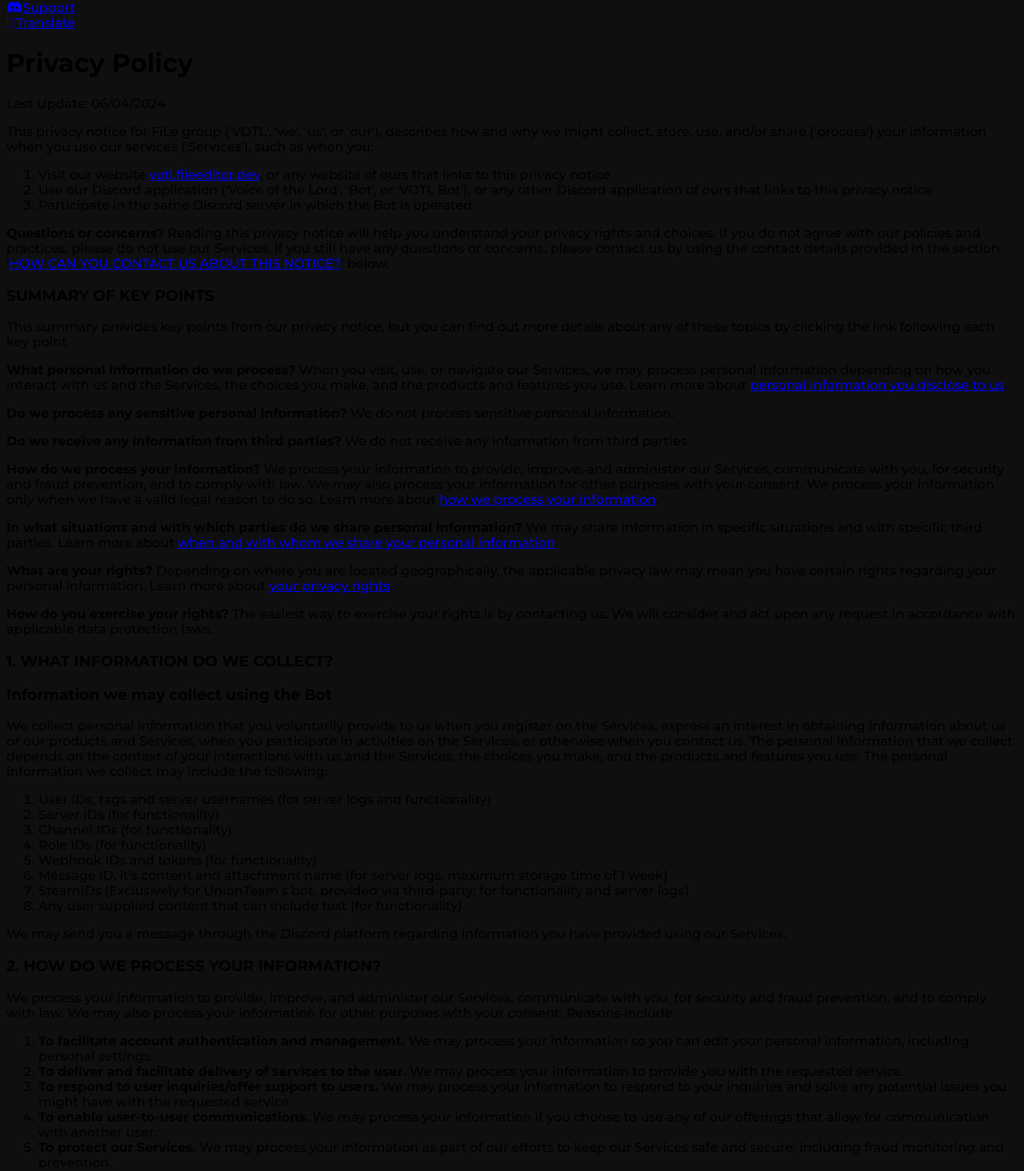
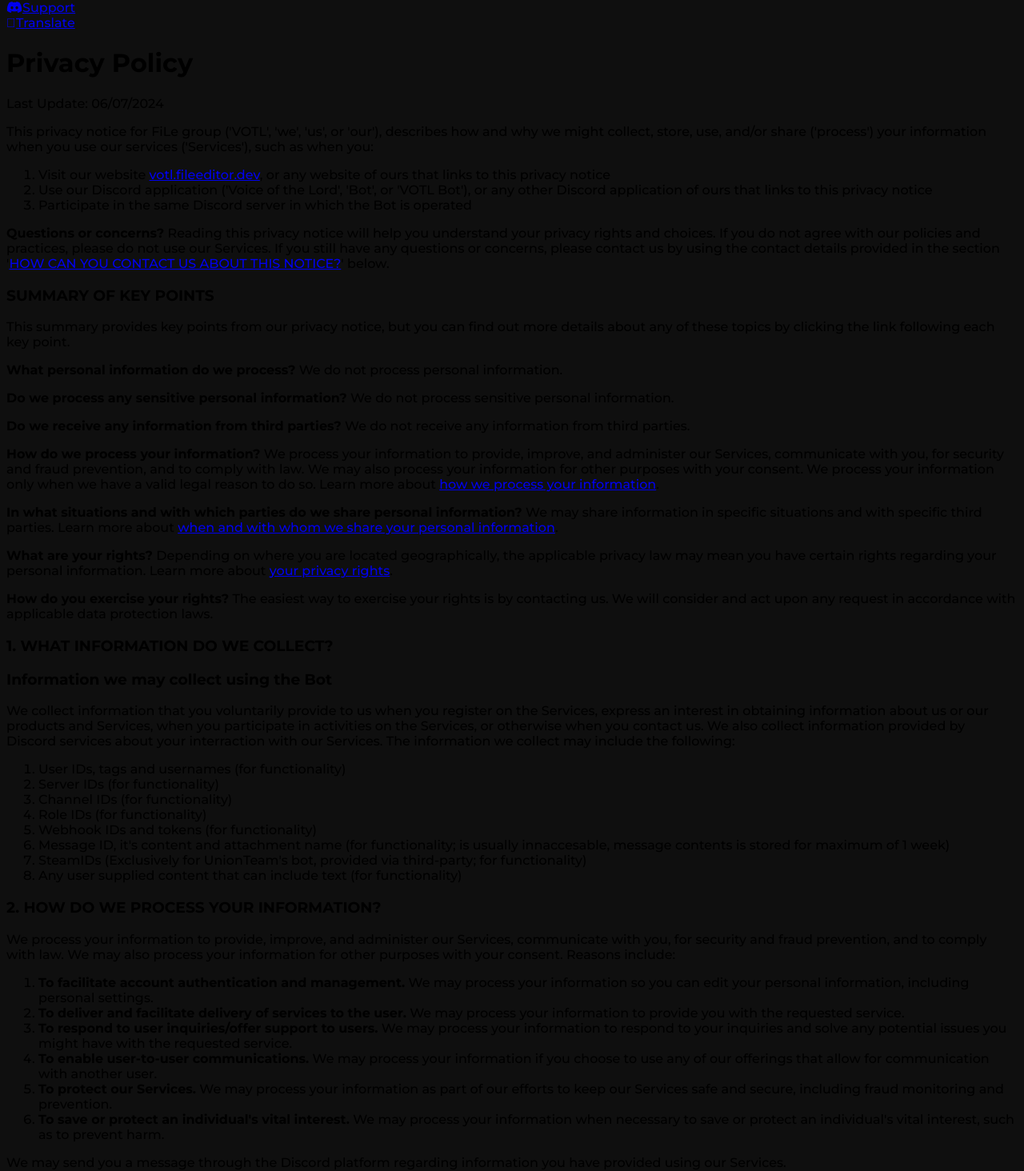
Before and after one commit to FiLe-group/VOTL-website, a Next.js app: page /privacy in a window 1280 px wide. Shown: the part 946-2410 px from the top of the page at 80% size. Built offline with nearby package versions, Linux system fonts and the light colour scheme.

Commit message:
Fixes and changes to Privacy

```diff
--- a/pages/privacy.jsx
+++ b/pages/privacy.jsx
@@ -8,7 +8,7 @@ export default function Privacy() {
       </Head>
 
       <h1 className="mt-4 text-white font-semibold text-3xl">Privacy Policy</h1>
-      <p className="text-sm text-white/30 mb-1">Last Update: 06/04/2024</p>
+      <p className="text-sm text-white/30 mb-1">Last Update: 06/07/2024</p>
       <div className="text-white text-opacity-60 mt-5">
         <p className="py-2">This privacy notice for FiLe group ('VOTL', 'we', 'us', or 'our'), describes how and why we might collect, store, use, and/or share ('process') your information when you use our services ('Services'), such as when you:</p>
         <ol className="py-2 list-disc pl-4">
@@ -19,7 +19,7 @@ export default function Privacy() {
         <p className="py-2"><b>Questions or concerns?</b> Reading this privacy notice will help you understand your privacy rights and choices. If you do not agree with our policies and practices, please do not use our Services. If you still have any questions or concerns, please contact us by using the contact details provided in the section '<a className="text-white" href="#contact">HOW CAN YOU CONTACT US ABOUT THIS NOTICE?</a>' below.</p>
         <h3 className="mt-4 font-bold text-white">SUMMARY OF KEY POINTS</h3>
         <p className="italic font-medium py-2">This summary provides key points from our privacy notice, but you can find out more details about any of these topics by clicking the link following each key point.</p>
-        <p className="py-2"><b>What personal information do we process?</b> When you visit, use, or navigate our Services, we may process personal information depending on how you interact with us and the Services, the choices you make, and the products and features you use. Learn more about <a className="text-white" href="#personalinfo">personal information you disclose to us</a>.</p>
+        <p className="py-2"><b>What personal information do we process?</b> We do not process personal information.</p>
         <p className="py-2"><b>Do we process any sensitive personal information?</b> We do not process sensitive personal information.</p>
         <p className="py-2"><b>Do we receive any information from third parties?</b> We do not receive any information from third parties.</p>
         <p className="py-2"><b>How do we process your information?</b> We process your information to provide, improve, and administer our Services, communicate with you, for security and fraud prevention, and to comply with law. We may also process your information for other purposes with your consent. We process your information only when we have a valid legal reason to do so. Learn more about <a className="text-white" href="#infouse">how we process your information</a>.</p>
@@ -29,18 +29,17 @@ export default function Privacy() {
 
         <h3 id="infocollect" className="mt-4 font-bold text-white">1. WHAT INFORMATION DO WE COLLECT?</h3>
         <h3 className="mt-3 font-bold text-white">Information we may collect using the Bot</h3>
-        <p className="py-2">We collect personal information that you voluntarily provide to us when you register on the Services, express an interest in obtaining information about us or our products and Services, when you participate in activities on the Services, or otherwise when you contact us. The personal information that we collect depends on the context of your interactions with us and the Services, the choices you make, and the products and features you use. The personal information we collect may include the following:</p>
+        <p className="py-2">We collect information that you voluntarily provide to us when you register on the Services, express an interest in obtaining information about us or our products and Services, when you participate in activities on the Services, or otherwise when you contact us. We also collect information provided by Discord services about your interraction with our Services. The information we collect may include the following:</p>
         <ol className="py-2 list-disc pl-4">
-          <li>User IDs, tags and server usernames (for server logs and functionality)</li>
+          <li>User IDs, tags and usernames (for functionality)</li>
           <li>Server IDs (for functionality)</li>
           <li>Channel IDs (for functionality)</li>
           <li>Role IDs (for functionality)</li>
           <li>Webhook IDs and tokens (for functionality)</li>
-          <li>Message ID, it's content and attachment name (for server logs, maximum storage time of 1 week)</li>
-          <li>SteamIDs (Exclusively for UnionTeam's bot, provided via third-party; for functionality and server logs)</li>
+          <li>Message ID, it's content and attachment name (for functionality; is usually innaccesable, message contents is stored for maximum of 1 week)</li>
+          <li>SteamIDs (Exclusively for UnionTeam's bot, provided via third-party; for functionality)</li>
           <li>Any user supplied content that can include text (for functionality)</li>
         </ol>
-        <p className="py-2">We may send you a message through the Discord platform regarding information you have provided using our Services.</p>
 
         <h3 id="infouse" className="mt-4 font-bold text-white">2. HOW DO WE PROCESS YOUR INFORMATION?</h3>
         <p className="py-2">We process your information to provide, improve, and administer our Services, communicate with you, for security and fraud prevention, and to comply with law. We may also process your information for other purposes with your consent. Reasons include:</p>
@@ -52,6 +51,7 @@ export default function Privacy() {
           <li><b>To protect our Services.</b> We may process your information as part of our efforts to keep our Services safe and secure, including fraud monitoring and prevention.</li>
           <li><b>To save or protect an individual's vital interest.</b> We may process your information when necessary to save or protect an individual's vital interest, such as to prevent harm.</li>
         </ol>
+        <p className="py-2">We may send you a message through the Discord platform regarding information you have provided using our Services.</p>
 
         <h3 id="legalbases" className="mt-4 font-bold text-white">3. WHAT LEGAL BASES DO WE RELY ON TO PROCESS YOUR INFORMATION?</h3>
         <p className="py-2">We only process your personal information when we believe it is necessary and we have a valid legal reason (i.e. legal basis) to do so under applicable law, like with your consent, to comply with laws, to provide you with services to enter into or fulfil our contractual obligations, to protect your rights, or to fulfil our legitimate business interests.</p>
--- a/pages/tos.jsx
+++ b/pages/tos.jsx
@@ -30,7 +30,6 @@ export default function Tos() {
           <li>access the Services; and</li>
           <li>download or print a copy of any portion of the Content to which you have properly gained access.</li>
         </ol>
-        <p className="py-2">download or print a copy of any portion of the Content to which you have properly gained access.</p>
         <p className="py-2">Except as set out in this section or elsewhere in our Legal Terms, no part of the Services and no Content or Marks may be copied, reproduced, aggregated, republished, uploaded, posted, publicly displayed, encoded, translated, transmitted, distributed, sold, licensed, or otherwise exploited for any commercial purpose whatsoever, without our express prior written permission.</p>
         <p className="py-2">We reserve all rights not expressly granted to you in and to the Services, Content, and Marks.</p>
         <p className="py-2">Any breach of these Intellectual Property Rights will constitute a material breach of our Legal Terms and your right to use our Services will terminate immediately.</p>
```
Also changed, not shown: package.json (+7 -7 lines), pages/commands.jsx (+13 -5 lines), 1 other file (tests, documents, lock files or other folders).
